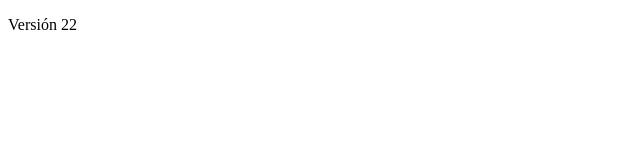
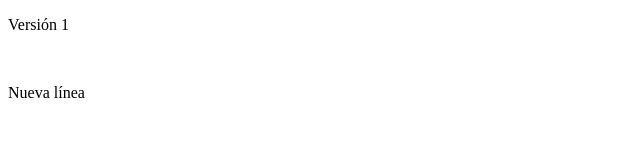
Before and after one commit to lpeirocamara/clase-Git2, a plain HTML site: page index.html in a window 1280 px wide. Shown: the whole page, without its empty margins (0-640 px from the left). Drawn offline with Linux system fonts and the light colour scheme.

Commit message:
Añadida nueva línea en rama3

```diff
--- a/index.html
+++ b/index.html
@@ -6,6 +6,8 @@
     <title>Primer ejercicio con Git</title>
 </head>
 <body>
-    <p>Versión 22</p>
+    <p>Versión 1</p>
+	<br>
+	<p>Nueva línea</p>
 </body>
 </html>
```
